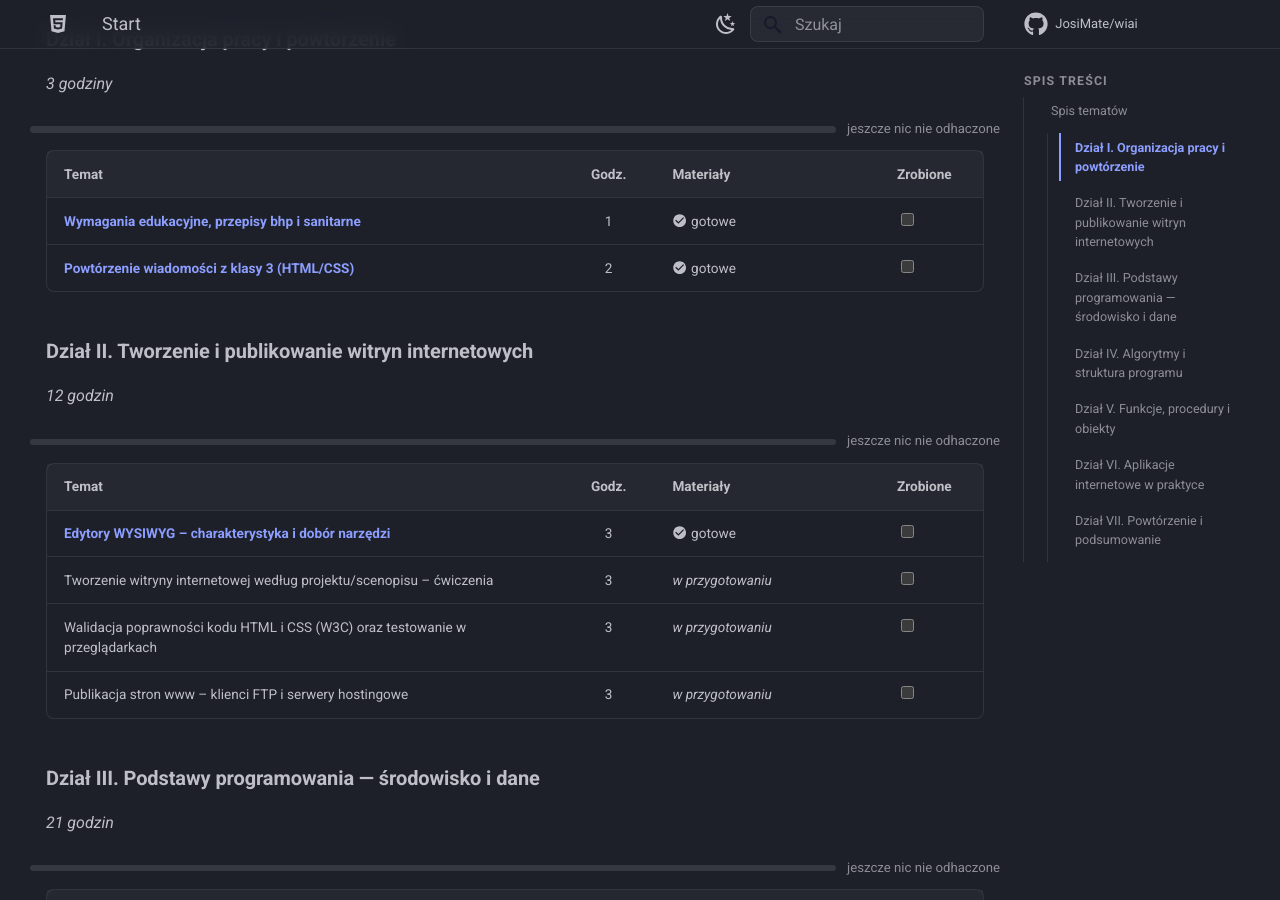
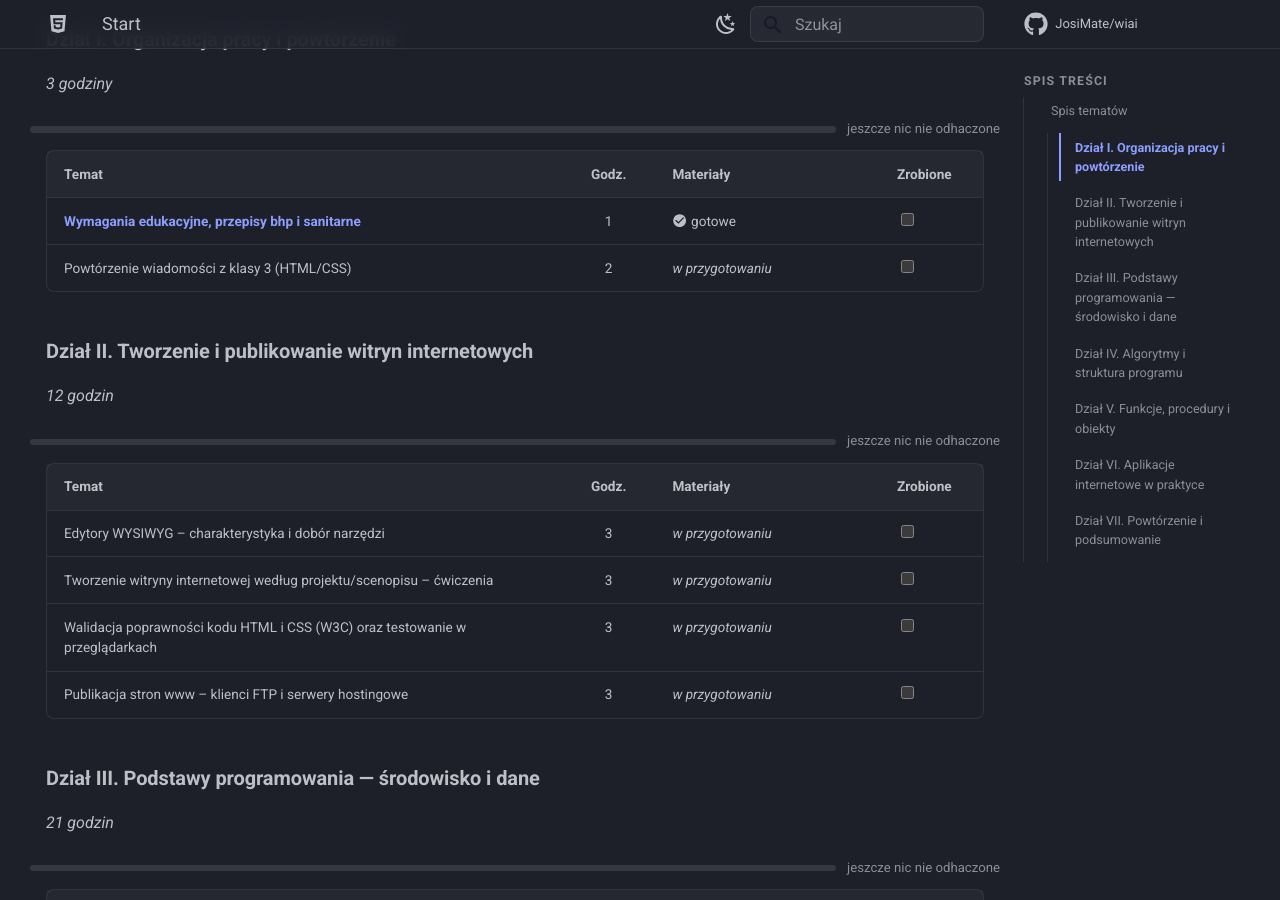
Before and after one commit to JosiMate/wiai, an MkDocs documentation site: the page built from docs/index.md, in a window 1280 px wide and 900 px high, scrolled down 615 px. Built offline with MkDocs 1.6.1 and Material for MkDocs 9.7.7, drawn with Linux system fonts in a browser that asks for light colours; comment, search, counter and statistics services are not loaded.

Commit message:
fix error

```diff
--- a/docs/assets/js/postep.js
+++ b/docs/assets/js/postep.js
@@ -8,7 +8,10 @@
 (function () {
   "use strict";
 
-  const KLUCZ = "postep:1tt";
+  /* Klucz zależy od strony: każdy rocznik ma własny postęp, więc temat
+   * o tej samej nazwie w dwóch klasach nie odhacza się w obu naraz.
+   * Nazwę można nadać atrybutem data-postep na kontenerze .spis-tematow. */
+  let KLUCZ = "postep";
 
   const wczytaj = () => {
     try { return JSON.parse(localStorage.getItem(KLUCZ)) || {}; }
@@ -28,6 +31,7 @@
     const spis = document.querySelector(".spis-tematow");
     if (!spis || spis.dataset.gotowe) return;
     spis.dataset.gotowe = "1";
+    KLUCZ = "postep:" + (spis.dataset.postep || location.pathname);
     const stan = wczytaj();
 
     spis.querySelectorAll("table").forEach((tab) => {
--- a/docs/index.md
+++ b/docs/index.md
@@ -24,7 +24,7 @@ to powtórzenie i sprawdzian końcowy.
 
 ## Spis tematów
 
-<div class="spis-tematow" markdown>
+<div class="spis-tematow" data-postep="wiai-4ti" markdown>
 
 ### Dział I. Organizacja pracy i powtórzenie
 
@@ -33,7 +33,7 @@ to powtórzenie i sprawdzian końcowy.
 | Temat | Godz. | Materiały |
 | --- | :---: | --- |
 | **[Wymagania edukacyjne, przepisy bhp i sanitarne](dzial-1/wymagania-i-bhp.md)** | 1 | :material-check-circle:{ title="Materiał gotowy" } gotowe |
-| **[Powtórzenie wiadomości z klasy 3 (HTML/CSS)](dzial-1/powtorzenie-html-css.md)** | 2 | :material-check-circle:{ title="Materiał gotowy" } gotowe |
+| Powtórzenie wiadomości z klasy 3 (HTML/CSS) | 2 | *w przygotowaniu* |
 
 ### Dział II. Tworzenie i publikowanie witryn internetowych
 
@@ -41,7 +41,7 @@ to powtórzenie i sprawdzian końcowy.
 
 | Temat | Godz. | Materiały |
 | --- | :---: | --- |
-| **[Edytory WYSIWYG – charakterystyka i dobór narzędzi](dzial-2/edytory-wysiwyg.md)** | 3 | :material-check-circle:{ title="Materiał gotowy" } gotowe |
+| Edytory WYSIWYG – charakterystyka i dobór narzędzi | 3 | *w przygotowaniu* |
 | Tworzenie witryny internetowej według projektu/scenopisu – ćwiczenia | 3 | *w przygotowaniu* |
 | Walidacja poprawności kodu HTML i CSS (W3C) oraz testowanie w przeglądarkach | 3 | *w przygotowaniu* |
 | Publikacja stron www – klienci FTP i serwery hostingowe | 3 | *w przygotowaniu* |
```
